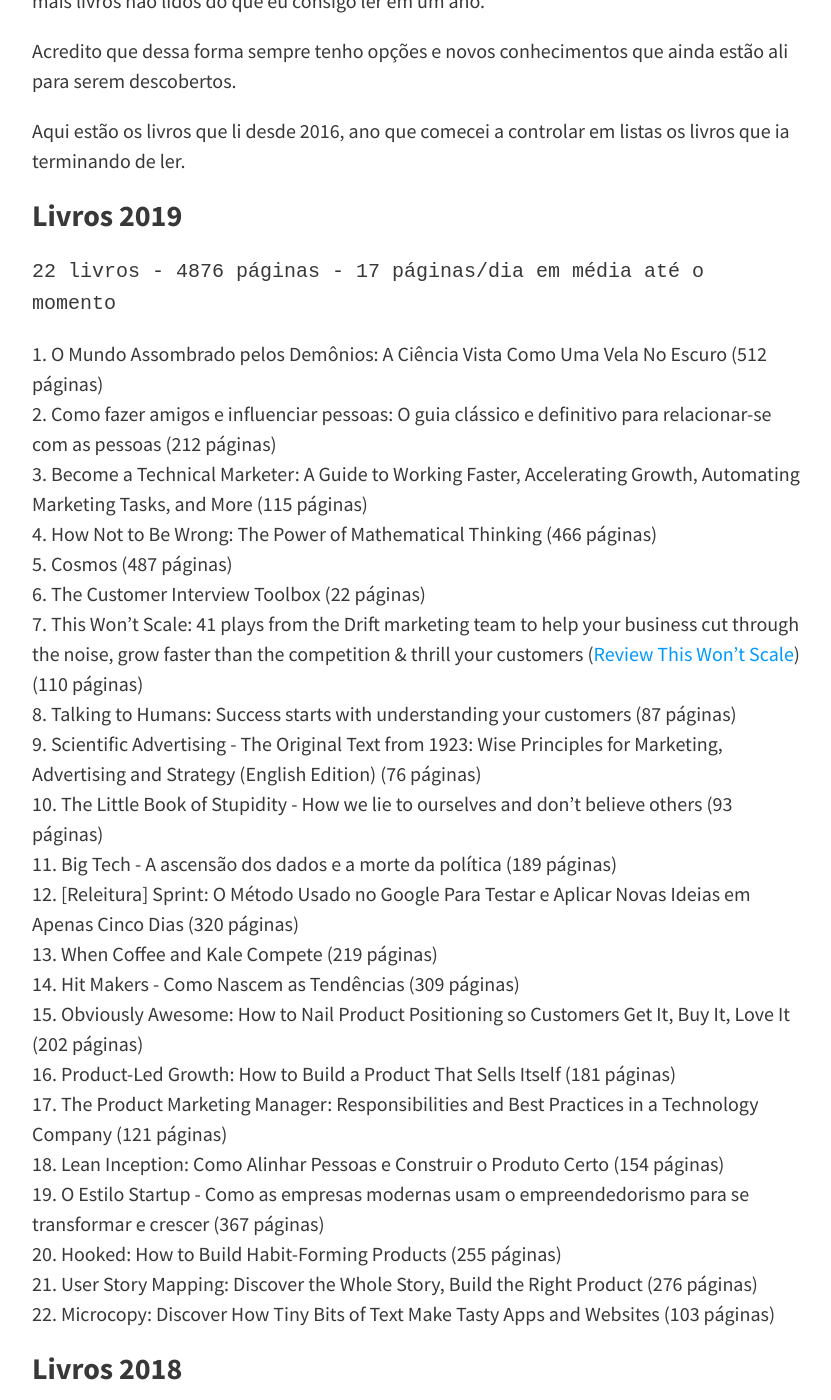
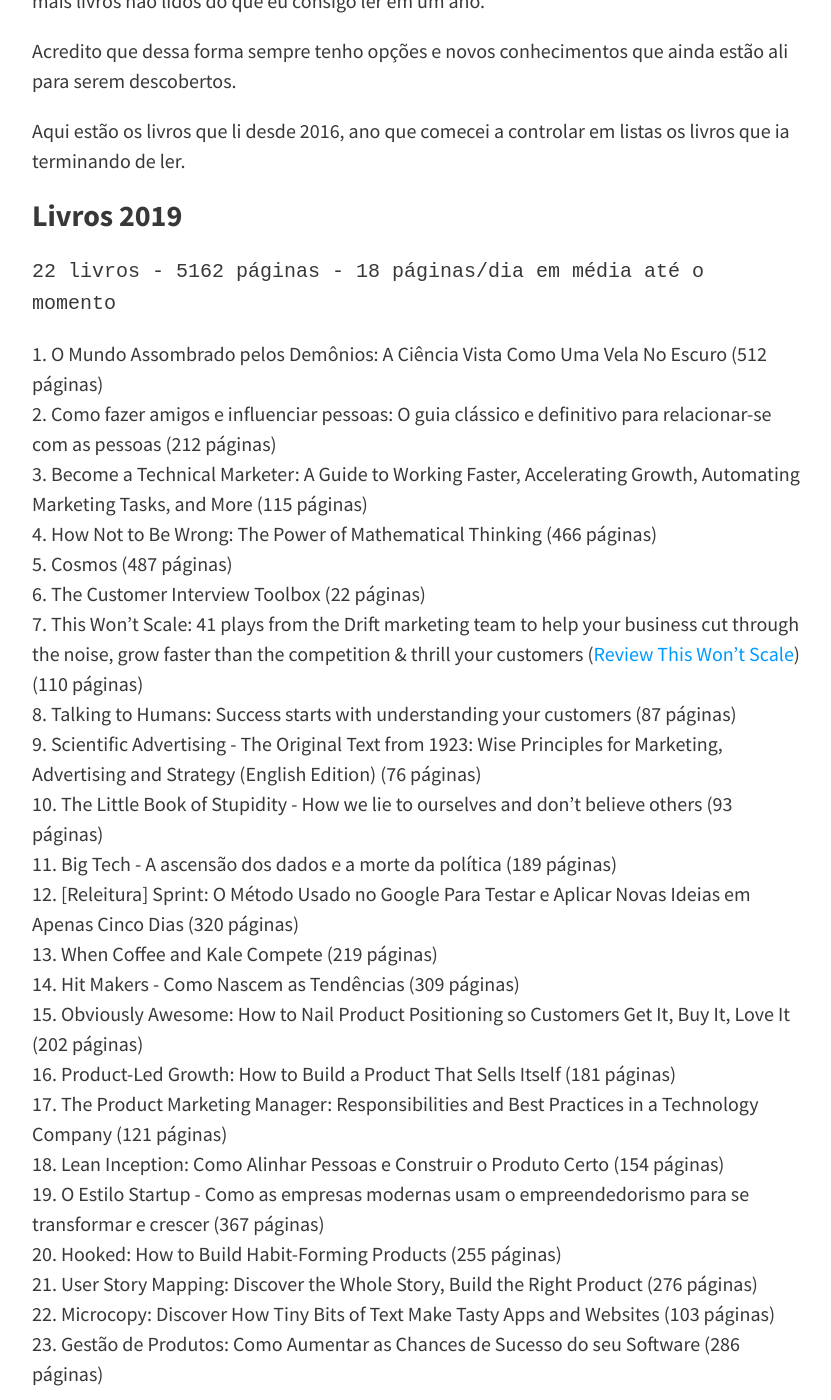
Before and after one commit to felipecbarbosa/felipecbarbosa.github.io, a Jekyll site: the page built from leituras.md, in a window 1280 px wide and 1400 px high, scrolled down 473 px. Shown: the whole window, without its empty margins (224-1055 px from the left). Built offline with Jekyll 4.4.1, drawn with Linux system fonts in a browser that asks for light colours; nearby versions of some CDN libraries; comment, search, counter and statistics services are not loaded.

Commit message:
Added Gestão de Produtos to Leituras

````diff
--- a/leituras.md
+++ b/leituras.md
@@ -13,7 +13,7 @@ Acredito que dessa forma sempre tenho opções e novos conhecimentos que ainda e
 Aqui estão os livros que li desde 2016, ano que comecei a controlar em listas os livros que ia terminando de ler.
 
 ### Livros 2019
-```22 livros - 4876 páginas - 17 páginas/dia em média até o momento```
+```22 livros - 5162 páginas - 18 páginas/dia em média até o momento```
 1. O Mundo Assombrado pelos Demônios: A Ciência Vista Como Uma Vela No Escuro (512 páginas)
 2. Como fazer amigos e influenciar pessoas: O guia clássico e definitivo para relacionar-se com as pessoas (212 páginas)
 3. Become a Technical Marketer: A Guide to Working Faster, Accelerating Growth, Automating Marketing Tasks, and More (115 páginas)
@@ -36,6 +36,7 @@ Aqui estão os livros que li desde 2016, ano que comecei a controlar em listas o
 20. Hooked: How to Build Habit-Forming Products (255 páginas)
 21. User Story Mapping: Discover the Whole Story, Build the Right Product (276 páginas)
 22. Microcopy: Discover How Tiny Bits of Text Make Tasty Apps and Websites (103 páginas)
+23. Gestão de Produtos: Como Aumentar as Chances de Sucesso do seu Software (286 páginas)
 
 ### Livros 2018
 ```21 livros - 6114 páginas - 16 páginas/dia em média no ano```
````
